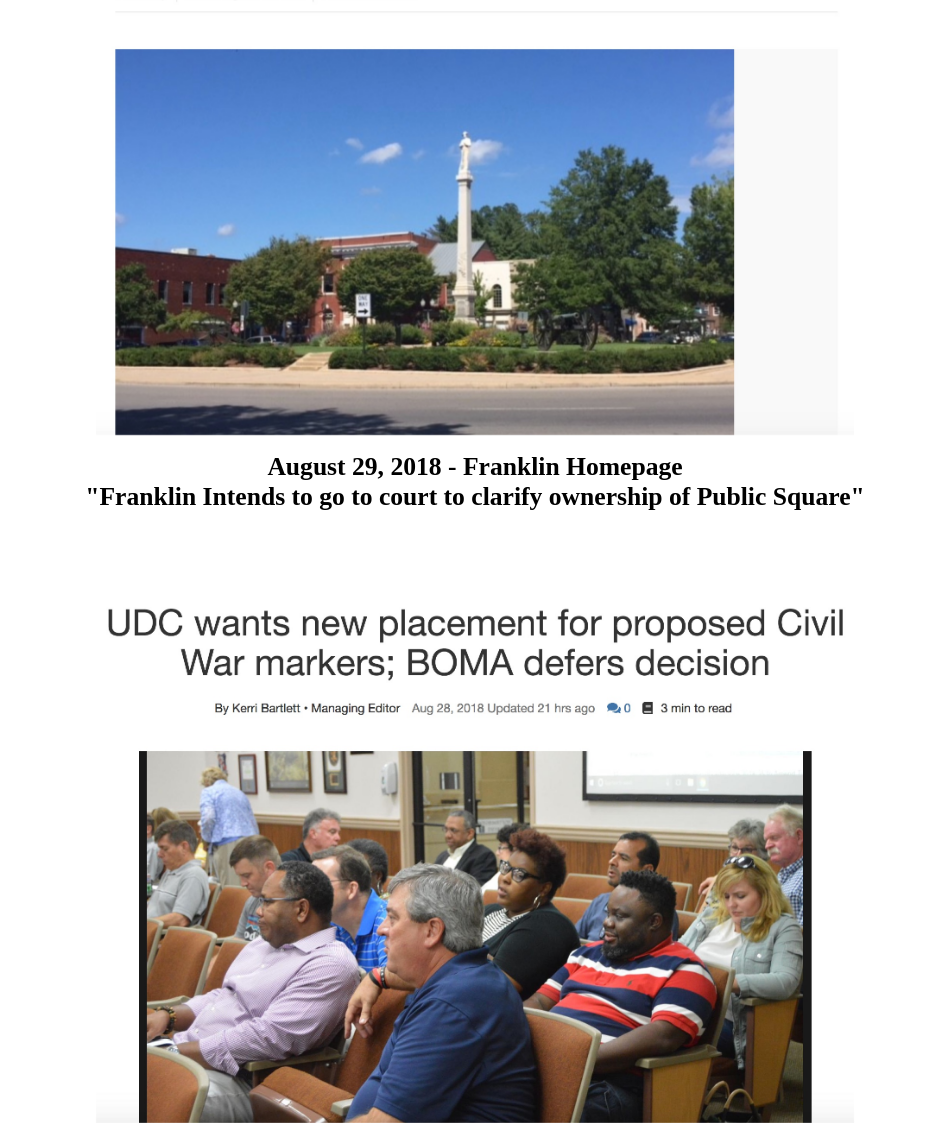
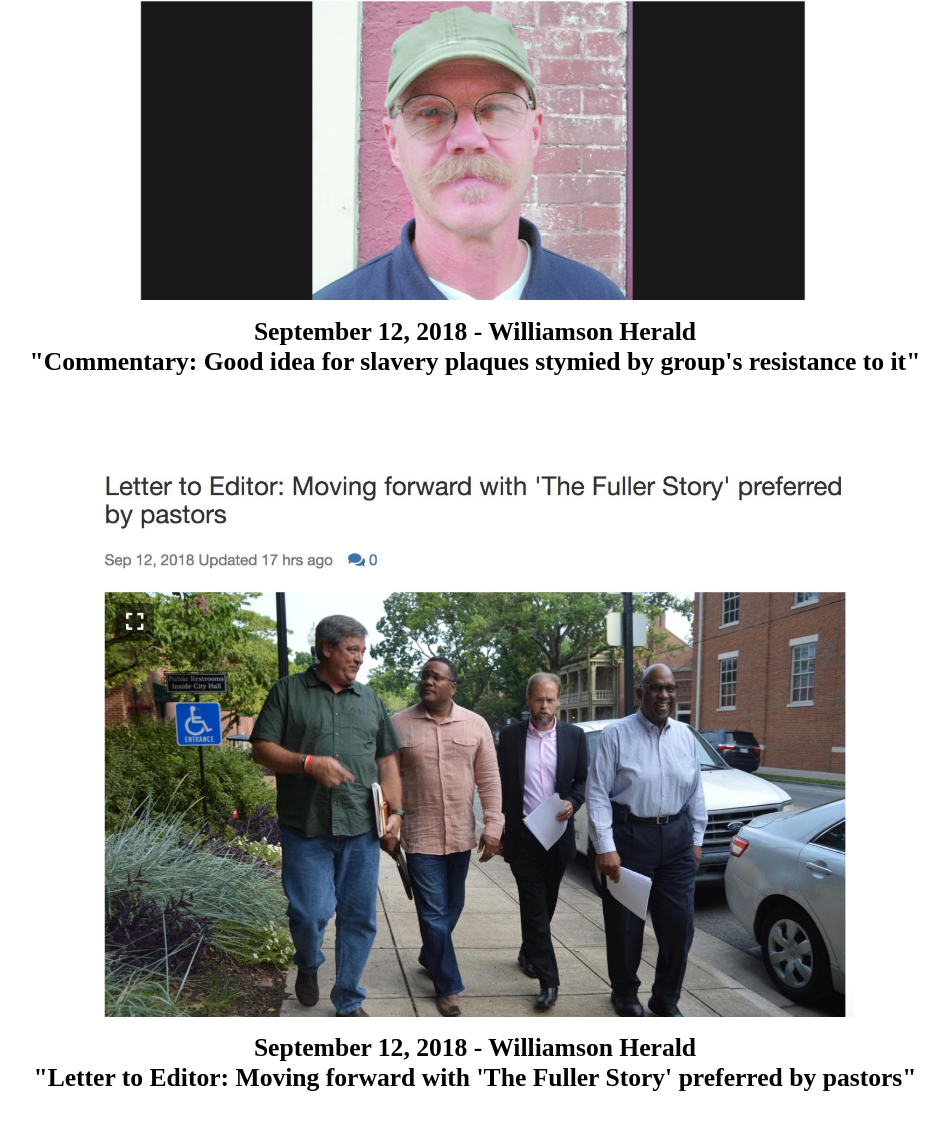
Before and after one commit to fullerstory/Media, a plain HTML site: page index.html in a window 1280 px wide. Shown: the part 360-1489 px from the top of the page, without its empty margins (165-1114 px from the left). Drawn offline with Linux system fonts and the light colour scheme.

Commit message:
Add files via upload

```diff
--- a/index.html
+++ b/index.html
@@ -315,6 +315,12 @@
 
   <p id="mainTitle">News And Media<br></p>
 
+  <a href="http://www.williamsonherald.com/opinion/article_b1b45d94-b6de-11e8-8ff7-3b52f453b603.html#comments"><img src="williamsoncommentary.jpg" id="newsImage"></a>
+  <a href="http://www.williamsonherald.com/opinion/article_b1b45d94-b6de-11e8-8ff7-3b52f453b603.html#comments" id="newsInfo">September 12, 2018 - Williamson Herald <br> "Commentary: Good idea for slavery plaques stymied by group's resistance to it"</a>
+
+  <a href="http://www.williamsonherald.com/opinion/article_20cfe1e2-b6a0-11e8-84bd-cb9cf49817dc.html"><img src="williamsonLetter.jpg" id="newsImage"></a>
+  <a href="http://www.williamsonherald.com/opinion/article_20cfe1e2-b6a0-11e8-84bd-cb9cf49817dc.html" id="newsInfo">September 12, 2018 - Williamson Herald <br> "Letter to Editor: Moving forward with 'The Fuller Story' preferred by pastors"</a>
+
   <a href="https://franklinhomepage.com/franklin-intends-to-go-to-court-to-clarify-ownership-of-public-square/"><img src="news5.jpg" id="newsImage"></a>
   <a href="https://franklinhomepage.com/franklin-intends-to-go-to-court-to-clarify-ownership-of-public-square/" id="newsInfo">August 29, 2018 - Franklin Homepage <br> "Franklin Intends to go to court to clarify ownership of Public Square"</a>
 
```
Also changed, not shown: williamsonLetter.jpg (added), williamsoncommentary.jpg (added).
